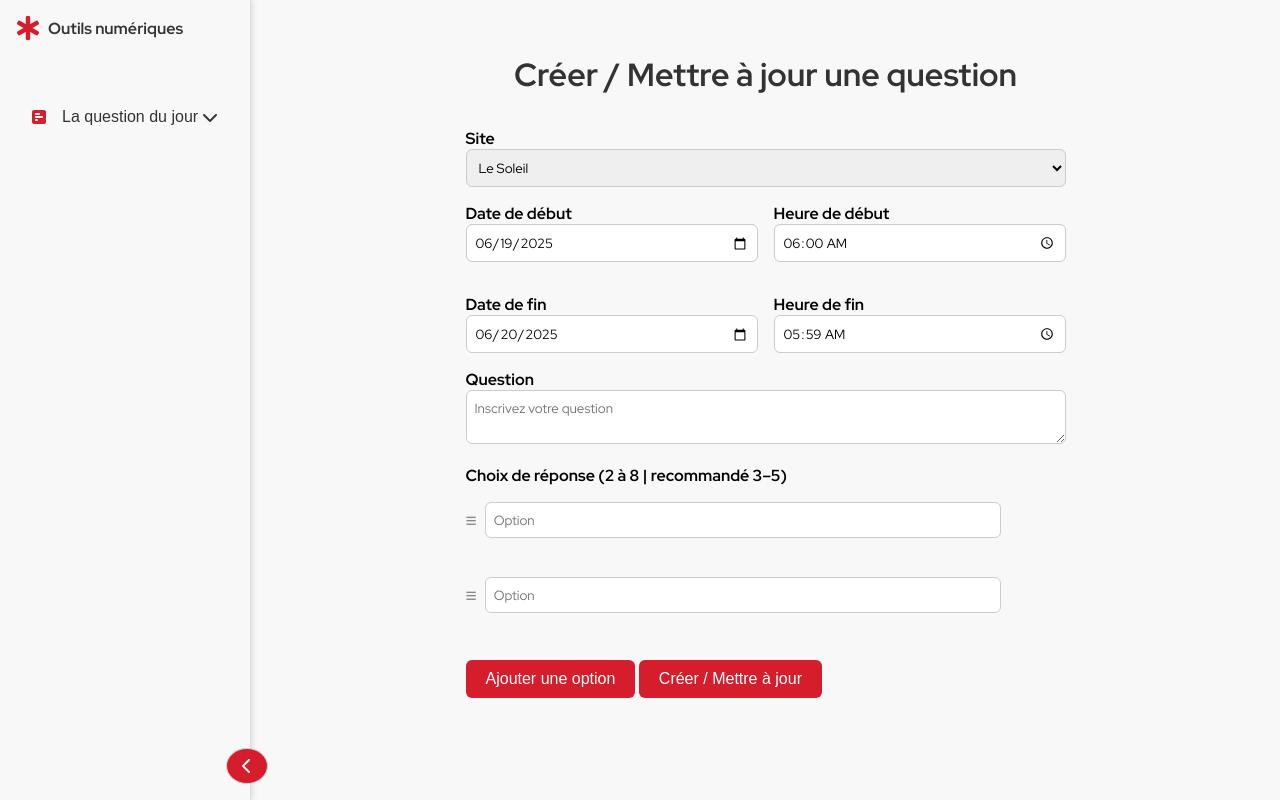
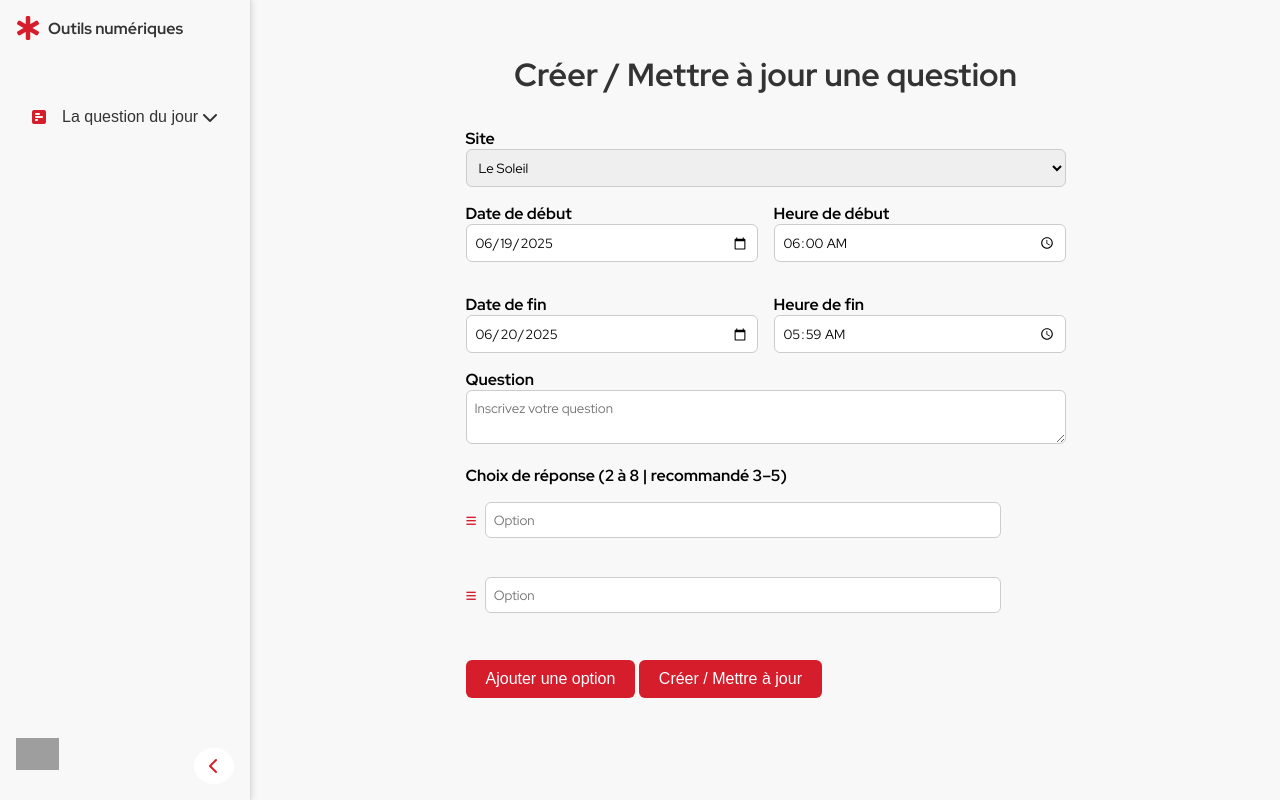
Before and after one commit to marc-gendron-cn2i/question-du-jour-aws, a plain HTML site: page question-admin-menu-collapse.html in a window 1280 px wide. Drawn offline with nearby package versions, Linux system fonts and the light colour scheme; no server answers; grey boxes are pictures that could not be loaded.

Commit message:
Update question-admin-menu-collapse.html

```diff
--- a/question-admin-menu-collapse.html
+++ b/question-admin-menu-collapse.html
@@ -23,6 +23,7 @@
     }
     label {
       display: block;
+      font-family: 'Red Hat Display', sans-serif;
       margin-top: 1rem;
       font-weight: 600;
     }
@@ -52,7 +53,7 @@
     .drag-handle {
       cursor: grab;
       font-size: 1.2rem;
-      color: #888;
+      color: #D51D2c;
     }
     .option-row input {
       flex: 1;
@@ -175,6 +176,7 @@
 
 .submenu a:hover {
   background: rgba(0, 0, 0, 0.05);
+  color: #D51D2C;
 }
 
     .menu-link {
@@ -199,7 +201,8 @@
 
     /* BOUTON TOGGLE SIDEBAR */
     .sidebar-toggle-btn {
-      background: #D51D2C;
+      background: #ffffff;
+      color: #d51D2C;
       border: 1px solid #ccd3d8;
       border-radius: 50%;
       width: 36px;
@@ -226,6 +229,51 @@
       width: 100%;
       max-width: 600px;
     }
+    /* 2.1 Pied de sidebar : structure horizontale */
+.sidebar-footer {
+  margin-top: auto;               /* pousse vers le bas */
+  padding: 1rem;                  /* espace intérieur */
+  display: flex;
+  align-items: center;
+  justify-content: space-between; /* logo à gauche, bouton à droite */
+}
+
+/* 2.2 Logo en bas à gauche */
+.footer-logo {
+  max-height: 32px;               /* ajustez selon votre visuel */
+  width: auto;
+}
+
+/* 2.3 Bouton toggle « inline » */
+.sidebar-toggle-btn {
+  position: static;               /* plus absolute */
+  width: 36px;
+  height: 36px;
+  border-radius: 50%;
+  background: #ffffff;
+  border: none;
+  display: flex;
+  align-items: center;
+  justify-content: center;
+  cursor: pointer;
+  transition: background .2s ease;
+}
+
+/* 2.4 Chevron blanc au hover */
+.sidebar-toggle-btn:hover i {
+  color: #ffffff;
+}
+
+/* 2.5 (optionnel) fond un peu plus sombre au hover sur le bouton */
+.sidebar-toggle-btn:hover {
+  background: #c21a26;
+}
+
+.sidebar.collapsed .footer-logo {
+  display: none;
+}
+
+
   </style>
 </head>
 <body>
@@ -243,15 +291,22 @@
             <i class="fa-solid fa-chevron-down toggle-icon"></i>
           </button>
           <div class="submenu">
-            <a href="#">Résultats</a>
-            <a href="#">Classement des répondants</a>
+              <a href="/question-admin.html">Créer ou mettre à jour une question</a>
+            <a href="/analytics.html">Résultats</a>
+            <a href="/classement.html">Classement des répondants</a>
           </div>
         </div>
       </div>
-      <button id="sidebarToggle" class="sidebar-toggle-btn">
-        <i class="fa-solid fa-chevron-left"></i>
-      </button>
-    </aside>
+
+  <div class="sidebar-footer">
+    <img src="https://cloudfront-us-east-1.images.arcpublishing.com/lescoopsdelinformation/H3YSM5YWJZGQTL2NZAGXWXNEGQ.png"
+         alt="Les Coops de l'information"
+         class="footer-logo">
+    <button id="sidebarToggle" class="sidebar-toggle-btn">
+      <i class="fa-solid fa-chevron-left"></i>
+    </button>
+  </div>
+</aside>
 
     <main class="content">
       <div class="container">
```
